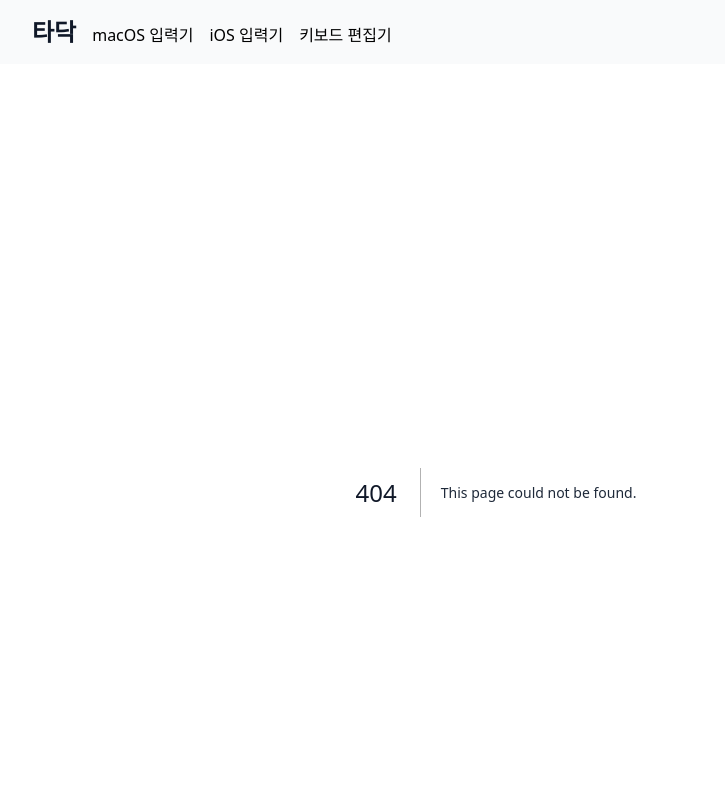
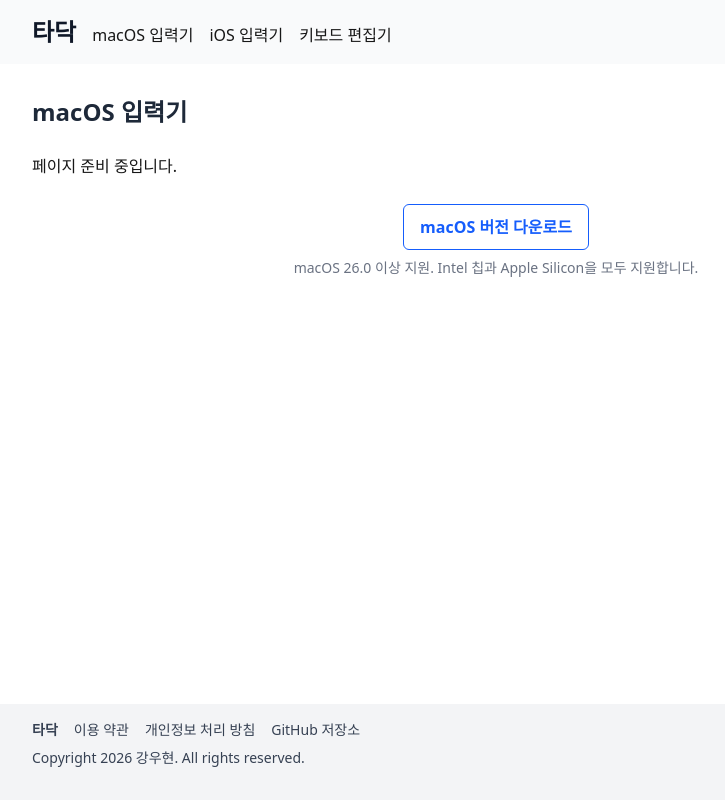
Before and after one commit to KangWH/tadak-docs, a Next.js app: page /docs/mac in a window 1280 px wide. Before the commit this address had no page. Shown: the top 800 px of the page, without its empty margins (144-869 px from the left). Built offline with nearby package versions, Linux system fonts and the light colour scheme; a web font is replaced by a local one.

Commit message:
앱별 템플릿 페이지 추가

```diff
--- /dev/null
+++ b/app/docs/editor/page.tsx
@@ -0,0 +1,8 @@
+export default function MacPage() {
+  return (
+    <article>
+      <h2>키보드 편집기</h2>
+      <p>페이지 준비 중입니다.</p>
+    </article>
+  )
+}
--- /dev/null
+++ b/app/docs/iphone/page.tsx
@@ -0,0 +1,8 @@
+export default function MacPage() {
+  return (
+    <article>
+      <h2>iOS 입력기</h2>
+      <p>페이지 준비 중입니다.</p>
+    </article>
+  )
+}
--- /dev/null
+++ b/app/docs/mac/page.tsx
@@ -0,0 +1,16 @@
+export default function MacPage() {
+  return (
+    <article>
+      <h2>macOS 입력기</h2>
+      <p>페이지 준비 중입니다.</p>
+      <div className="my-6 flex flex-col items-center gap-y-2">
+        <a
+          href="https://github.com/kangwh/tadak-public/releases"
+          target="_blank"
+          className="px-4 py-2 border border-blue-600 dark:border-blue-500 rounded-md font-semibold transition-all transition-duration-500 hover:bg-blue-600 dark:hover:bg-blue-500 hover:text-white active:opacity-75"
+        >macOS 버전 다운로드</a>
+        <p className="text-center text-sm text-gray-500 dark:text-zinc-400">macOS 26.0 이상 지원. Intel 칩과 Apple Silicon을 모두 지원합니다.</p>
+      </div>
+    </article>
+  )
+}
```
